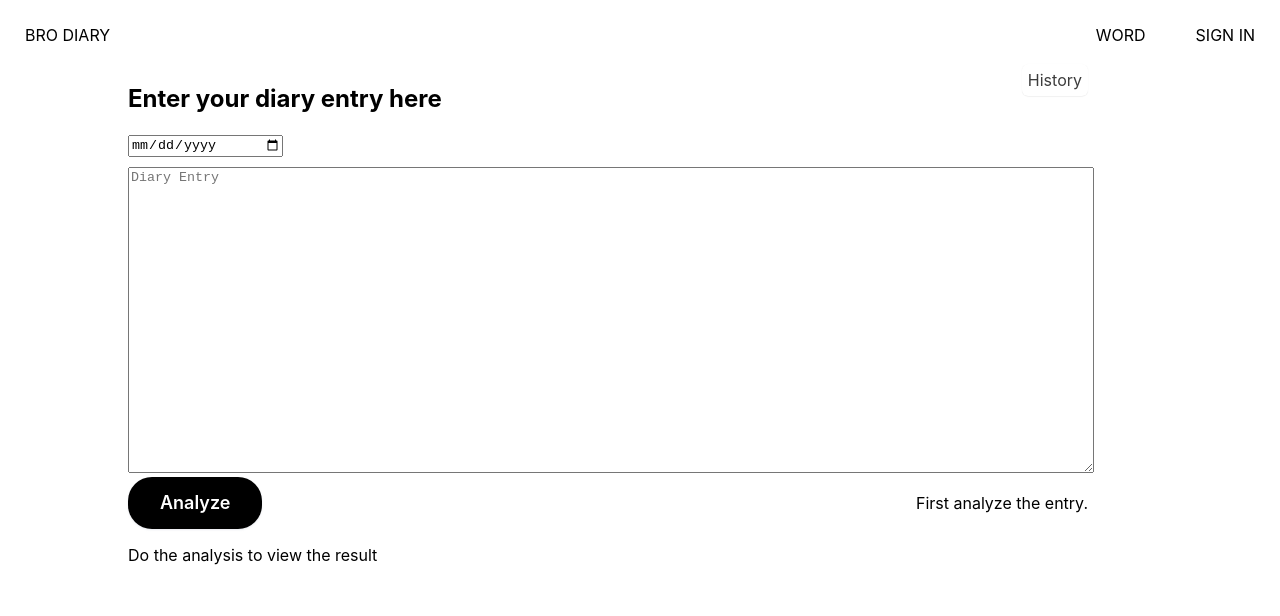
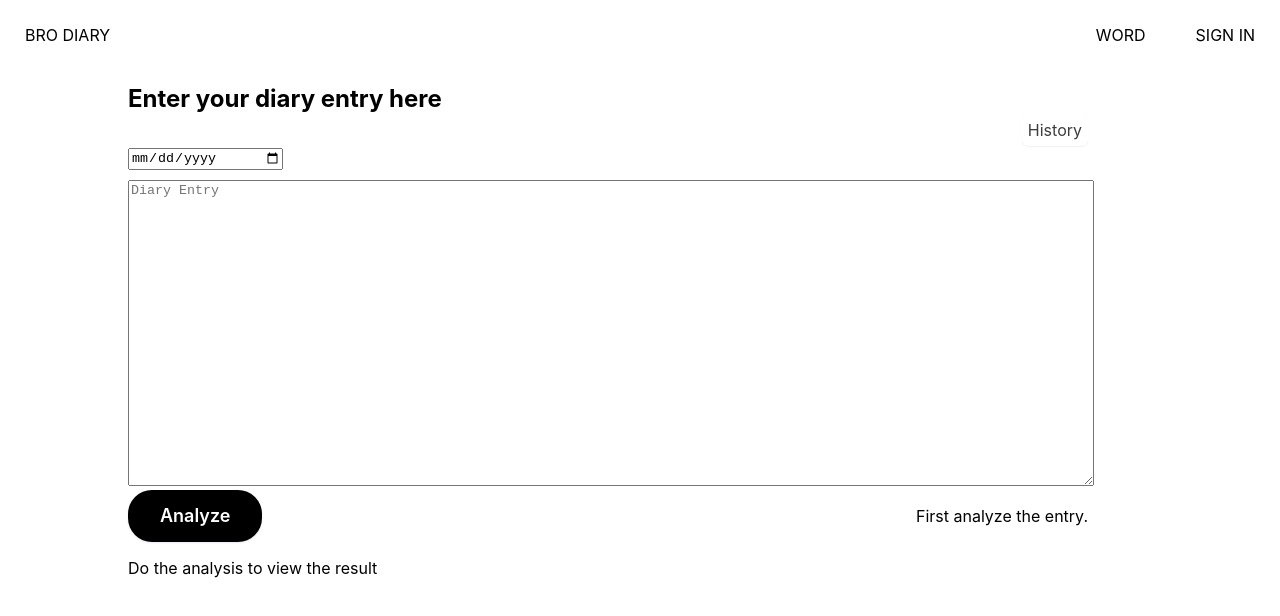
Before and after one commit to aswin2108/BroDiary, a React (Create React App) app: page /diary in a window 1280 px wide. Shown: the top 616 px of the page. Built offline with nearby package versions, Linux system fonts and the light colour scheme; no server answers; a web font is replaced by a local one.

Commit message:
Bug fix for button overlapping in diary page

```diff
--- a/src/components/diary-form/diary-form.styles.css
+++ b/src/components/diary-form/diary-form.styles.css
@@ -1,21 +1,12 @@
 .diary-container{
   padding-left: 10%;
   padding-top: 5%;
-  /* display: flex;
-  flex-direction: column; */
-
-  /* justify-content: center; */
   width: 75%;
-  /* height: 90vh; */
-  /* padding-top: 100px;
-  padding-left: 50px; */
 }
 .diary-title{
   display: flex;
   justify-content: space-between;
 }
-
-
 .history-button {
   display: flex;
   flex-direction: column;
@@ -31,6 +22,7 @@
   user-select: none;
   -webkit-user-select: none;
   touch-action: manipulation;
+  margin-top: 50px;
 }
 
 .history-button:focus {
--- a/src/firebase/firebase.utils.js
+++ b/src/firebase/firebase.utils.js
@@ -25,7 +25,7 @@ const firebaseConfig = {
 };
 
 // Initialize Firebase
-const firebaseApp = initializeApp(firebaseConfig);
+initializeApp(firebaseConfig);
 
 const provider=new GoogleAuthProvider();
 provider.setCustomParameters({
```
